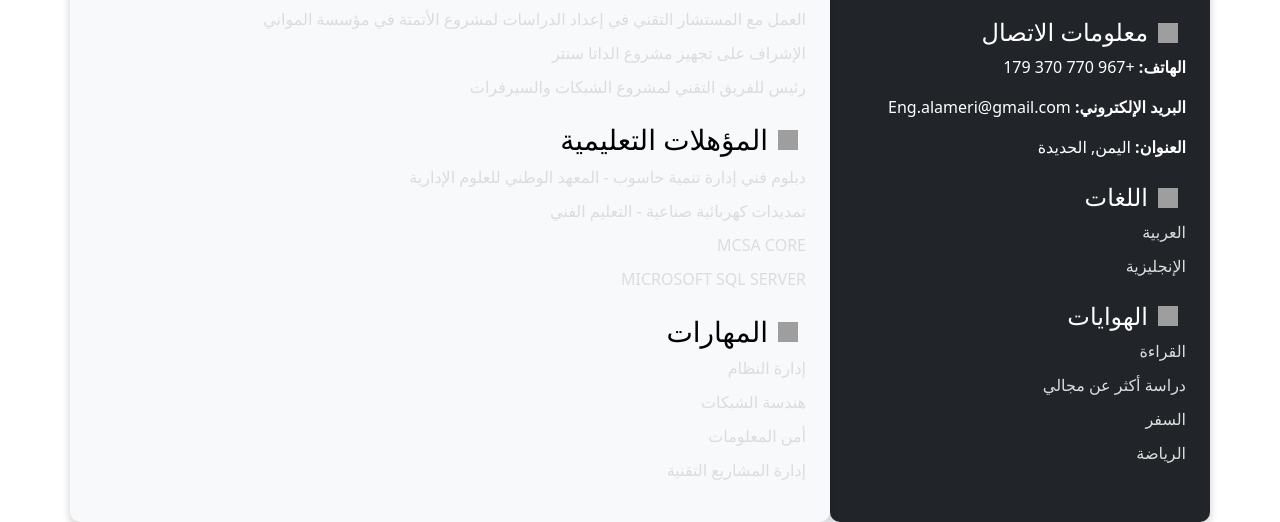
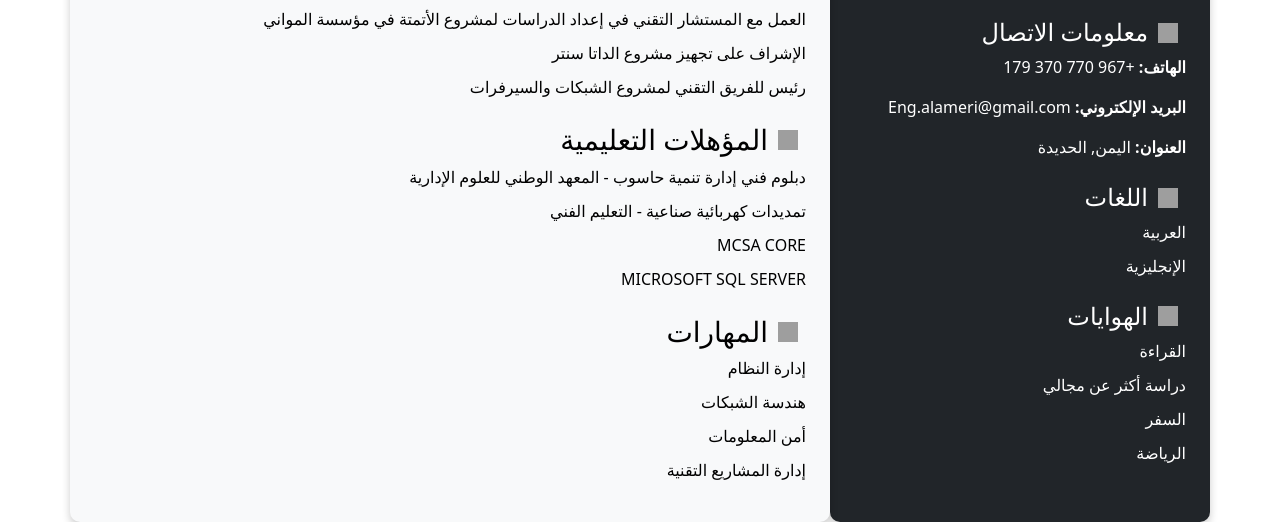
Before and after one commit to YounisDany/helmi, a plain HTML site: page index.html in a window 1280 px wide. Shown: the part 278-800 px from the top of the page. Drawn offline with nearby package versions, Linux system fonts and the light colour scheme; grey boxes are pictures that could not be loaded.

Commit message:
Update index.html

```diff
--- a/index.html
+++ b/index.html
@@ -8,14 +8,14 @@
         background-color: #f5f5f5;
     }
 
-    h2, h3, h4 {
+    /* اللون الأبيض للنصوص إذا كانت الخلفية سوداء */
+    .bg-dark h2, .bg-dark h3, .bg-dark h4, .bg-dark p, .bg-dark ul li {
         color: #ffffff;
-        font-weight: bold;
     }
 
-    p, ul {
-        font-size: 16px;
-        color: #ffffff;
+    /* اللون الأسود للنصوص إذا كانت الخلفية بيضاء */
+    .bg-light h2, .bg-light h3, .bg-light h4, .bg-light p, .bg-light ul li {
+        color: #000000;
     }
 
     ul {
@@ -25,7 +25,6 @@
 
     ul li {
         margin-bottom: 10px;
-        color: #dcdcdc;
     }
 
     .bg-dark {
@@ -93,7 +92,7 @@
             </div>
 
             <!-- Section 2: Main Content -->
-            <div class="col-md-8 bg-light p-4"style="color:black;">
+            <div class="col-md-8 bg-light p-4">
                 <h3 class="section-title"><img src="https://cdn-icons-png.flaticon.com/512/1946/1946429.png" class="icon">نبذة شخصية</h3>
                 <p>
                     انني محترف استثنائي أجمع بين مهارات مسؤول النظام ومهارات مهندس الشبكات، مما يجعلني ركيزة أساسية في المؤسسة التي أعمل لديها. بفضل خبرتي الواسعة وشغفي العميق، أساهم بشكل فعال في تعزيز كفاءة وأمان الأنظمة والبنى التحتية للمؤسسة.
```
